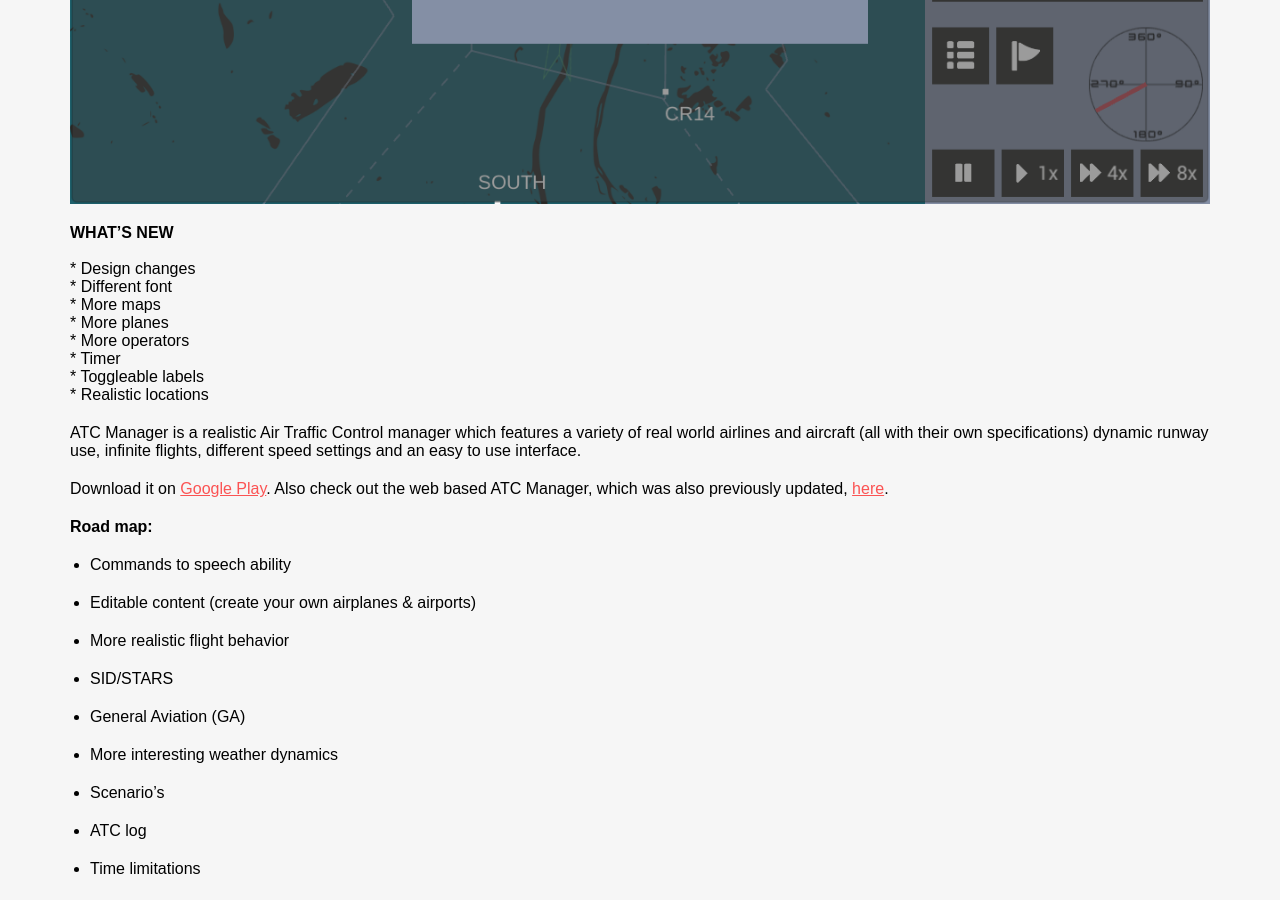
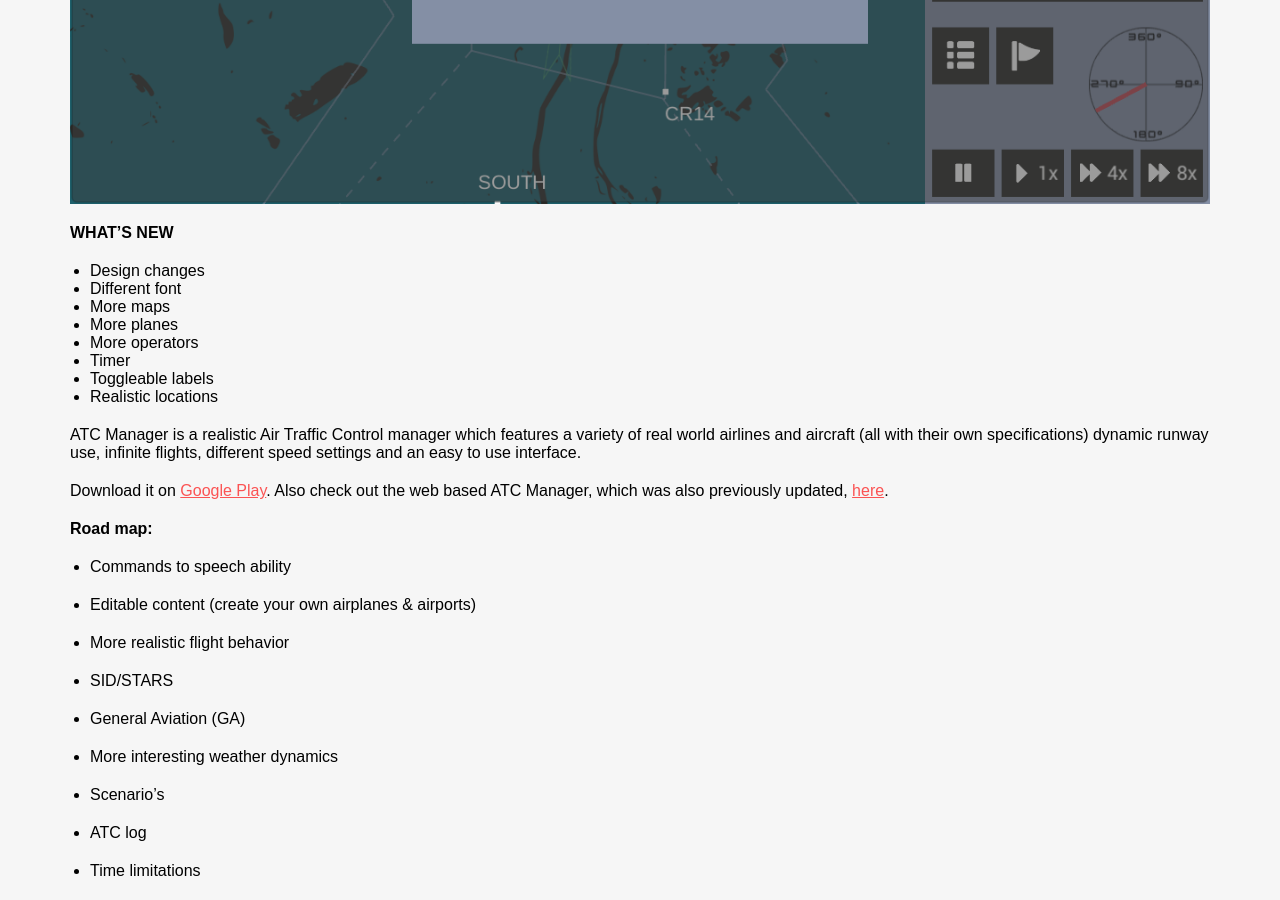
Before and after one commit to LesterGallagher/LesterGallagher.github.io, a Jekyll site: the page built from _posts/2018-08-30-atc-manager.markdown, in a window 1280 px wide and 900 px high, scrolled down 3611 px. Built offline with Jekyll 4.4.1, drawn with Linux system fonts in a browser that asks for light colours.

Commit message:
Update from Forestry.io - Updated 2018-08-30-atc-manager.markdown

```diff
--- a/_posts/2018-08-30-atc-manager.markdown
+++ b/_posts/2018-08-30-atc-manager.markdown
@@ -20,16 +20,16 @@ You can find the game in the [Google Play](https://play.google.com/store/apps/de
 
 ![Screenshot_20180830-181018.png](/uploads/Screenshot_20180830-181018.png)
 
-**WHAT'S NEW**\
-\
-\* Design changes\
-\* Different font\
-\* More maps\
-\* More planes\
-\* More operators\
-\* Timer\
-\* Toggleable labels\
-\* Realistic locations
+**WHAT'S NEW**
+
+* Design changes
+* Different font
+* More maps
+* More planes
+* More operators
+* Timer
+* Toggleable labels
+* Realistic locations
 
 ATC Manager is a realistic Air Traffic Control manager which features a variety of real world airlines and aircraft (all with their own specifications) dynamic runway use, infinite flights, different speed settings and an easy to use interface.
 
```
Also changed, not shown: other parts of _posts/2018-08-30-atc-manager.markdown (+2 -2 lines).
